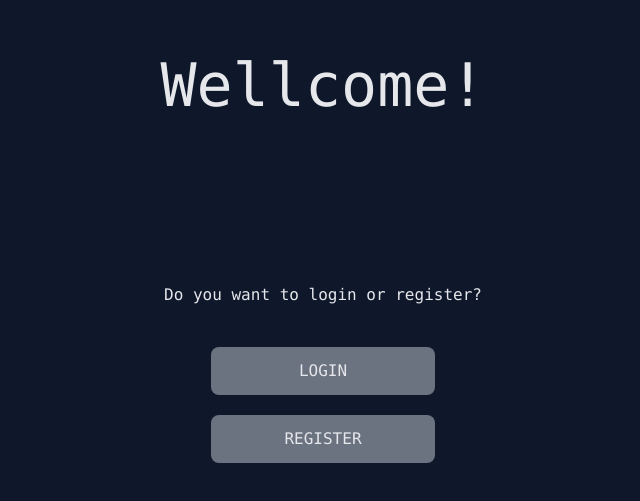
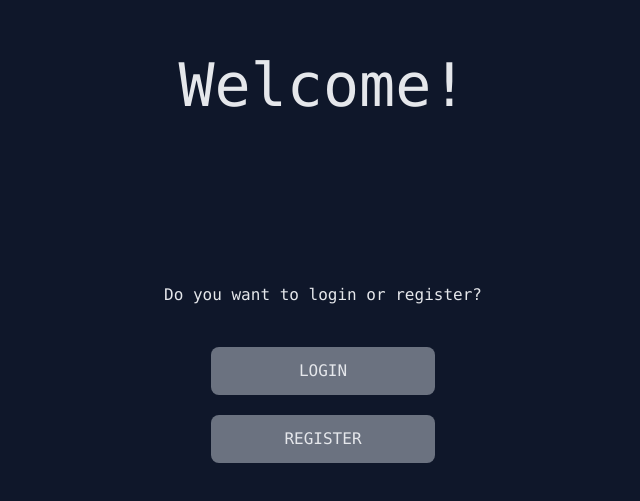
Before and after one commit to luisherreralg/202210-W7CH5-luis-herrera-FRONT, a React (Create React App) app: page / in a window 1280 px wide. Shown: the part 205-706 px from the top of the page, without its empty margins (317-957 px from the left). Built offline with nearby package versions, Linux system fonts and the light colour scheme.

Commit message:
✅ Update test

```diff
--- a/src/features/home/page/home.tsx
+++ b/src/features/home/page/home.tsx
@@ -7,7 +7,7 @@ function Home() {
                 className="h-screen flex flex-col
             items-center justify-center"
             >
-                <h3 className="text-6xl m-32">Wellcome!</h3>
+                <h3 className="text-6xl m-32">Welcome!</h3>
                 <h4 className="p-10">Do you want to login or register?</h4>
                 <div className="flex flex-col gap-5">
                     <Link to="/login">
```
Also changed, not shown: 1 other file (tests, documents, lock files or other folders).
